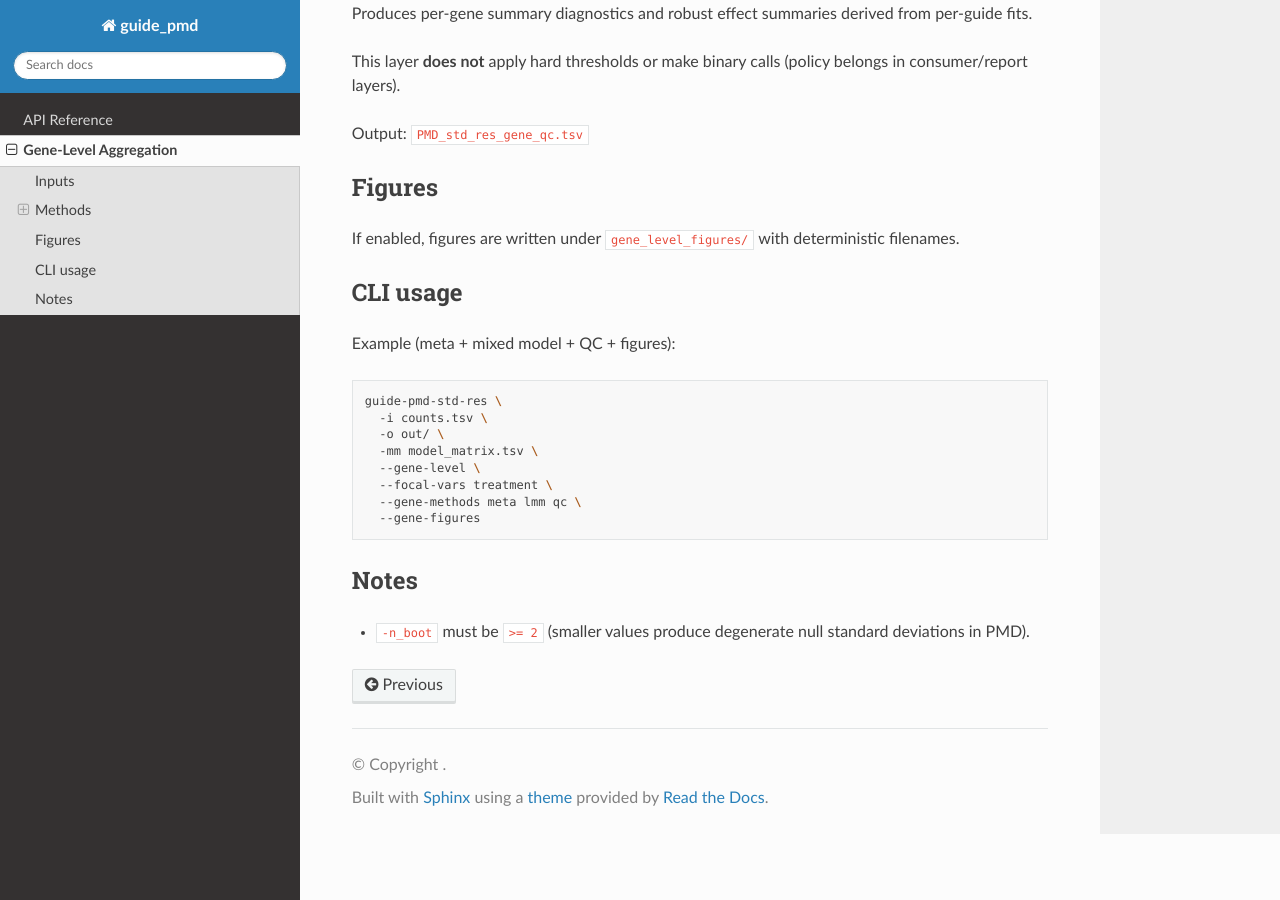
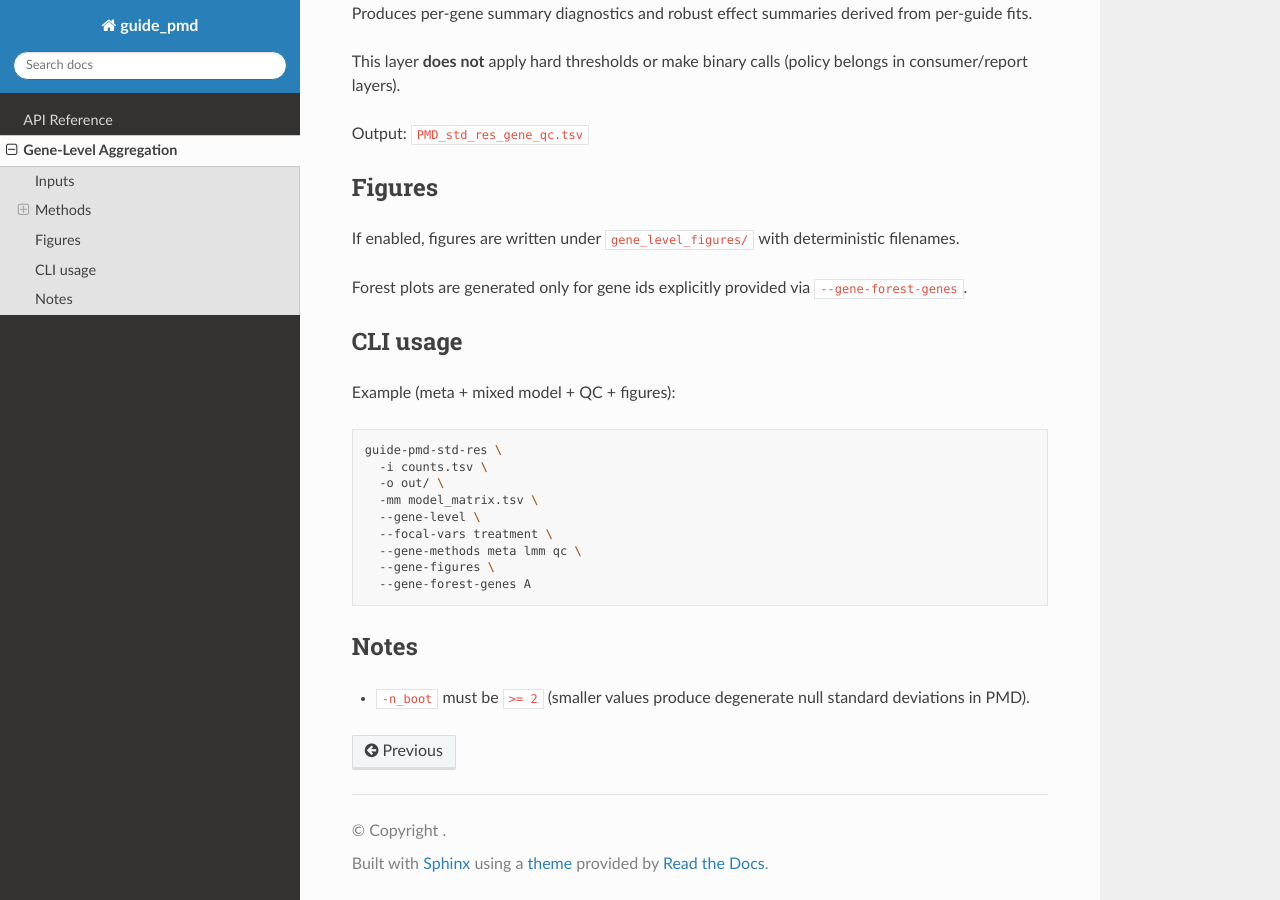
Before and after one commit to scottyler89/guide_pmd_std_res, a Sphinx documentation site: the page built from docs/gene_level.rst, in a window 1280 px wide and 900 px high, scrolled down 1366 px. Built offline with Sphinx 7.4.7 and the Read the Docs theme 3.1.0, drawn with Linux system fonts in a browser that asks for light colours.

Commit message:
Docs: document forest plot option

```diff
--- a/docs/gene_level.rst
+++ b/docs/gene_level.rst
@@ -65,6 +65,8 @@ Figures
 
 If enabled, figures are written under ``gene_level_figures/`` with deterministic filenames.
 
+Forest plots are generated only for gene ids explicitly provided via ``--gene-forest-genes``.
+
 CLI usage
 ---------
 
@@ -79,7 +81,8 @@ Example (meta + mixed model + QC + figures):
      --gene-level \
      --focal-vars treatment \
      --gene-methods meta lmm qc \
-     --gene-figures
+     --gene-figures \
+     --gene-forest-genes A
 
 Notes
 -----
```
Also changed, not shown: README.md (+3 -1 lines).
